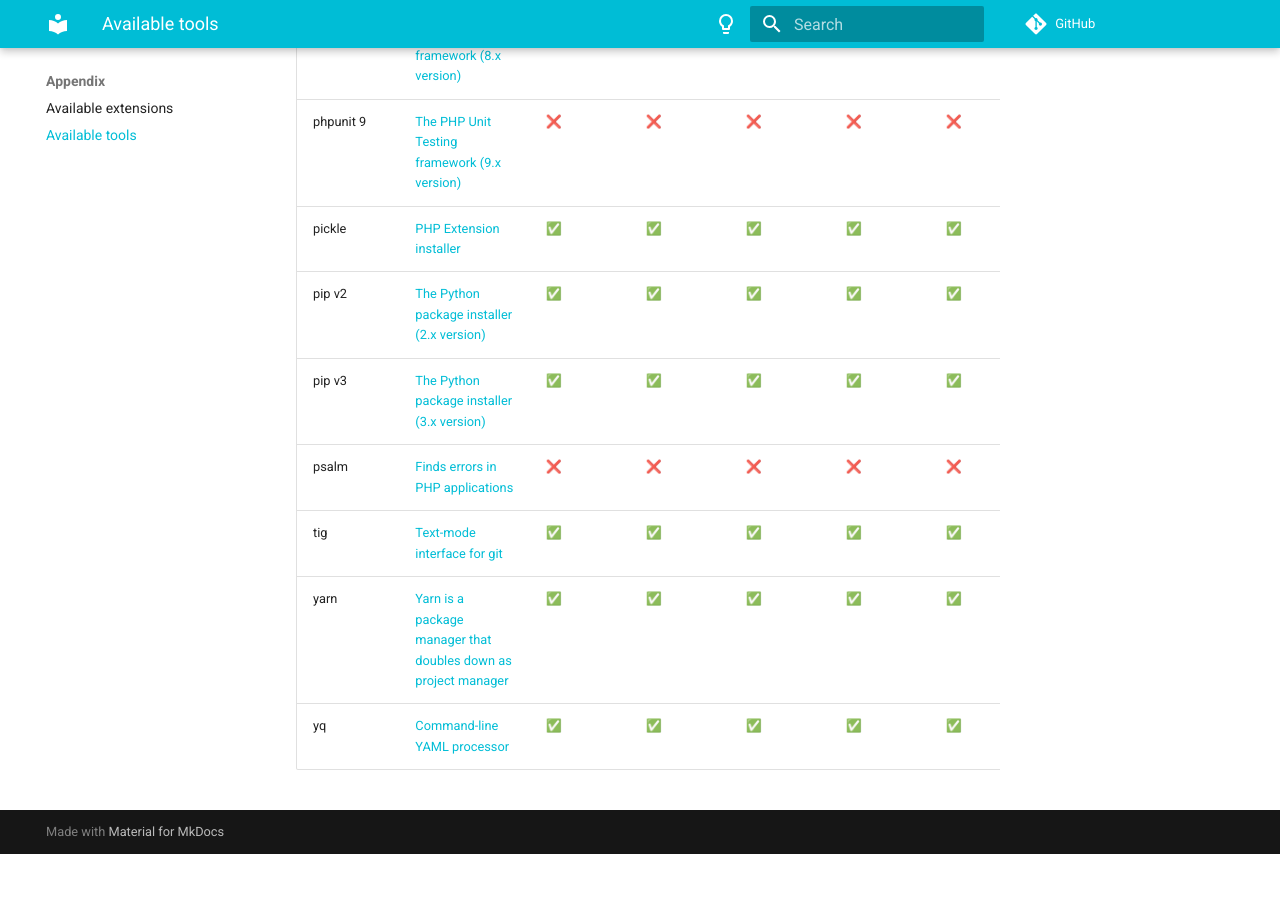
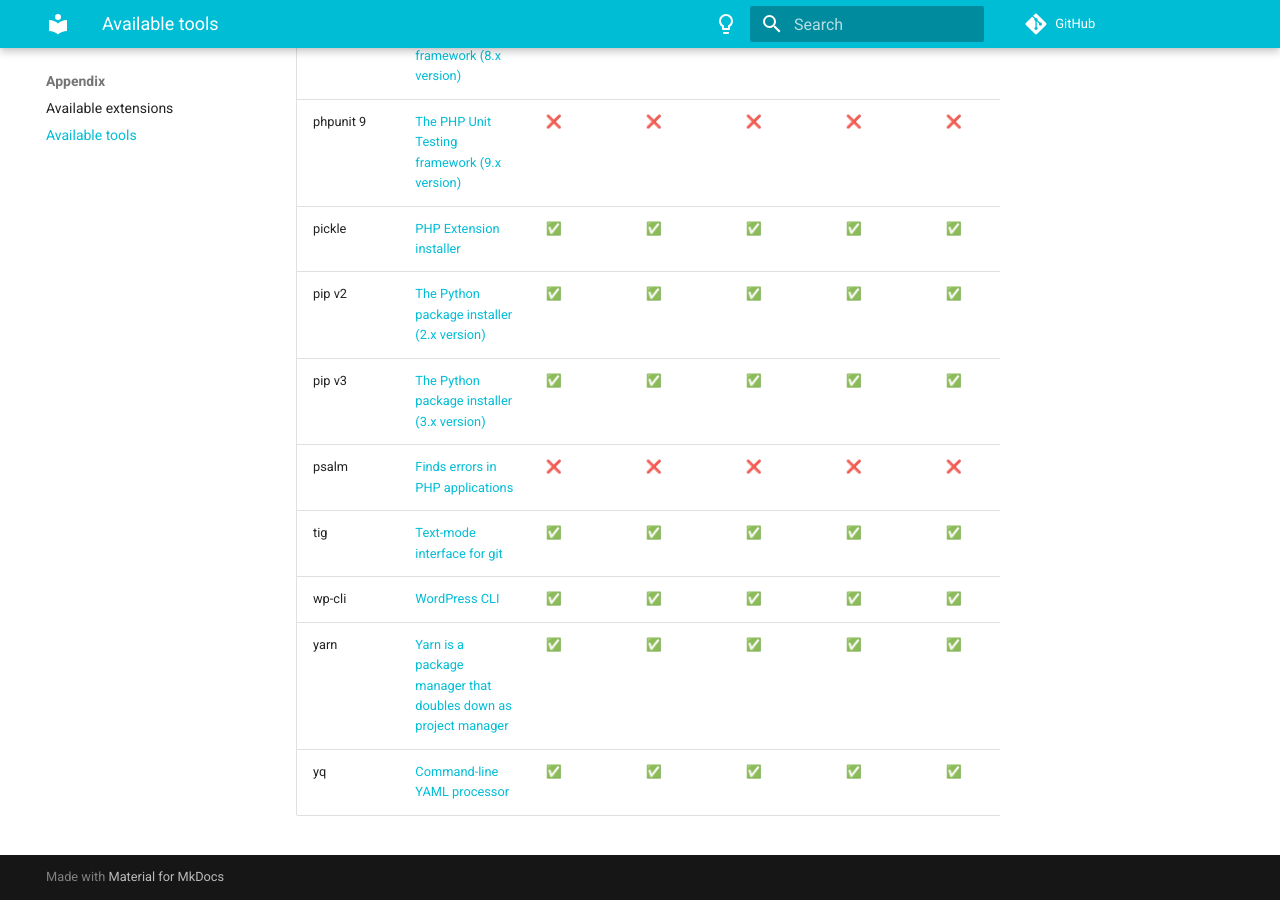
Before and after one commit to llaville/docker-php-toolbox, an MkDocs documentation site: the page built from docs/appendix/tools.md, in a window 1280 px wide and 900 px high, scrolled down 3627 px. Built offline with MkDocs 1.6.1 and Material for MkDocs 9.7.7, drawn with Linux system fonts in a browser that asks for light colours; comment, search, counter and statistics services are not loaded; before the commit the page ends 4481 px from its top, so only the background shows below that.

Commit message:
Add tool to docs.

```diff
--- a/docs/appendix/tools.md
+++ b/docs/appendix/tools.md
@@ -51,6 +51,7 @@
 | pip v3 | [The Python package installer (3.x version)](https://github.com/pypa/pip) | &#x2705; | &#x2705; | &#x2705; | &#x2705; | &#x2705; | &#x2705; | &#x2705; | &#x2705; | &#x2705; | &#x2705; | &#x2705; | &#x2705; |
 | psalm | [Finds errors in PHP applications](https://github.com/vimeo/psalm) | &#x274C; | &#x274C; | &#x274C; | &#x274C; | &#x274C; | &#x274C; | &#x2705; | &#x2705; | &#x2705; | &#x2705; | &#x2705; | &#x274C; |
 | tig | [Text-mode interface for git](https://github.com/jonas/tig) | &#x2705; | &#x2705; | &#x2705; | &#x2705; | &#x2705; | &#x2705; | &#x2705; | &#x2705; | &#x2705; | &#x2705; | &#x2705; | &#x2705; |
+| wp-cli | [WordPress CLI](https://wp-cli.org/) | &#x2705; | &#x2705; | &#x2705; | &#x2705; | &#x2705; | &#x2705; | &#x2705; | &#x2705; | &#x2705; | &#x2705; | &#x2705; | &#x2705; |
 | yarn | [Yarn is a package manager that doubles down as project manager](https://github.com/yarnpkg/berry) | &#x2705; | &#x2705; | &#x2705; | &#x2705; | &#x2705; | &#x2705; | &#x2705; | &#x2705; | &#x2705; | &#x2705; | &#x2705; | &#x2705; |
 | yq | [Command-line YAML processor](https://github.com/mikefarah/yq) | &#x2705; | &#x2705; | &#x2705; | &#x2705; | &#x2705; | &#x2705; | &#x2705; | &#x2705; | &#x2705; | &#x2705; | &#x2705; | &#x2705; |
 <!-- MARKDOWN-TABLE:END -->
```
